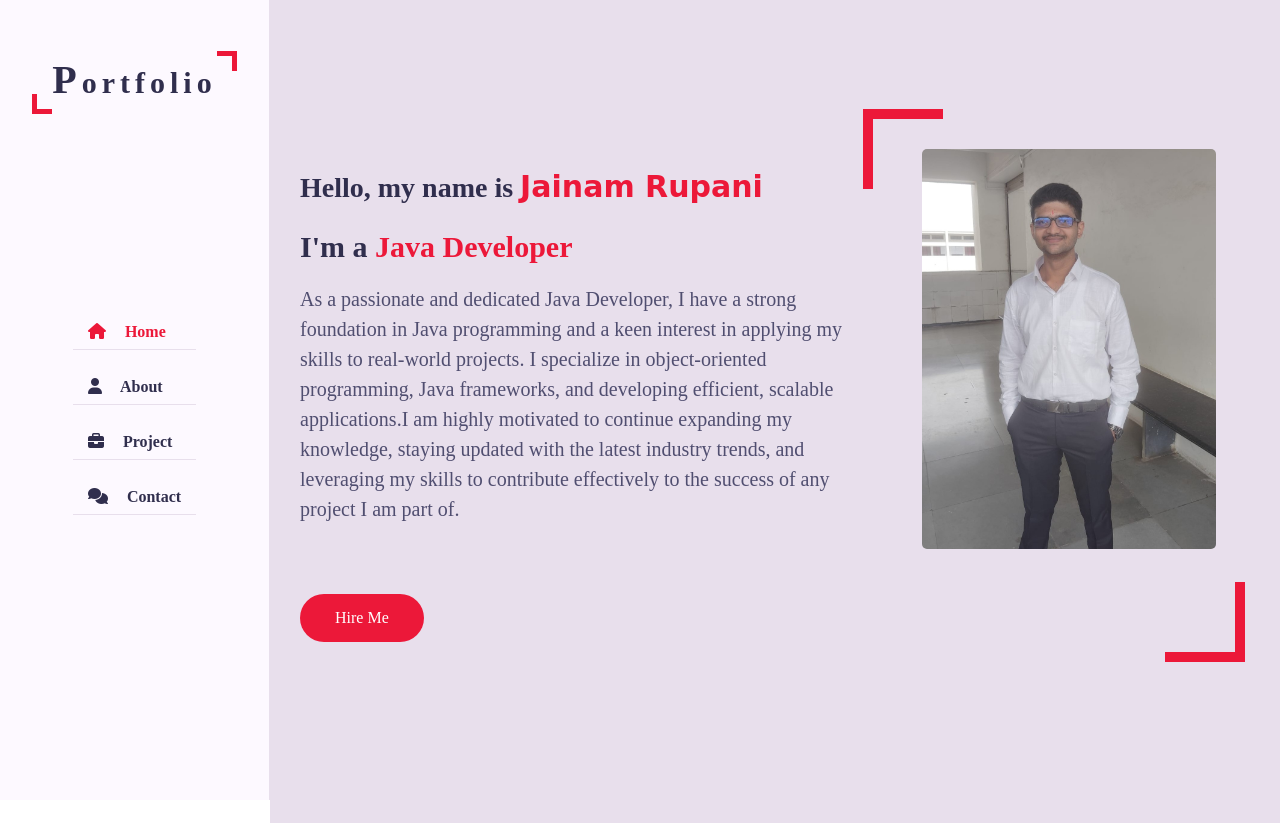
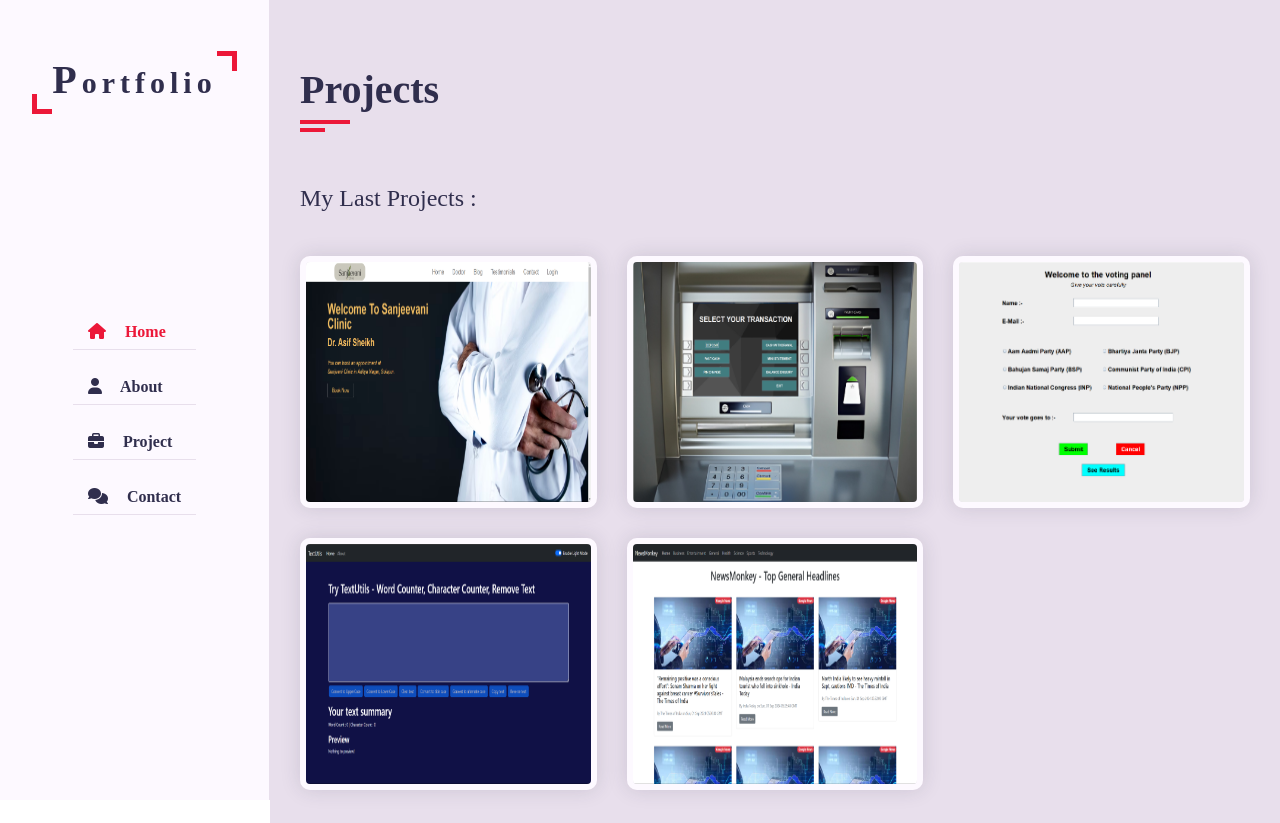
Before and after one commit to jainam-04/Portfolio-Website, a plain HTML site: page Index.html in a window 1280 px wide. Shown: the top 823 px of the page. Drawn offline with Linux system fonts and the light colour scheme; a web font is replaced by a local one.

Commit message:
Projects Section Done

```diff
--- a/Css/style.css
+++ b/Css/style.css
@@ -519,3 +519,38 @@ h3.my-profession {
   text-align: justify;
   color: var(--text-black-700);
 }
+
+/* Projects */
+.projects .container {
+  padding-bottom: 40px;
+}
+
+.projects .projects-heading {
+  flex: 0 0 100%;
+  max-width: 100%;
+  margin-bottom: 40px;
+}
+
+.projects .projects-heading h2 {
+  color: var(--text-black-900);
+  font-weight: 500;
+}
+
+.projects .projects-item {
+  flex: 0 0 33.33%;
+  max-width: 33.33%;
+  margin-bottom: 30px;
+}
+
+.projects .projects-item-inner {
+  border: 6px solid var(--bg-black-100);
+  border-radius: 10px;
+  overflow: hidden;
+  cursor: pointer;
+}
+
+.projects .projects-item-inner .projects-img img {
+  width: 100%;
+  height: 30vh;
+  display: block;
+}
--- a/Index.html
+++ b/Index.html
@@ -43,7 +43,7 @@
     <!-- ===== Main Content Start ===== -->
     <div class="main-content">
       <!-- ===== Home Section Start ===== -->
-      <section class="home section">
+      <section class="home section hidden">
         <div class="container">
           <div class="row">
             <div class="home-info padd-15">
@@ -73,7 +73,7 @@
       </section>
       <!-- ===== Home Section End ===== -->
       <!-- ===== About Section Start -->
-      <section class="about section">
+      <section class="about section hidden">
         <div class="container">
           <div class="row">
             <div class="section-title padd-15">
@@ -292,6 +292,69 @@
         </div>
       </section>
       <!-- ===== About Section End -->
+      <!-- ===== Projects Section Start -->
+      <section class="projects section">
+        <div class="container">
+          <div class="row">
+            <div class="section-title padd-15">
+              <h2>Projects</h2>
+            </div>
+          </div>
+          <div class="row">
+            <div class="projects-heading padd-15">
+              <h2>My Last Projects :</h2>
+            </div>
+          </div>
+          <div class="row">
+            <!-- ===== Projects Item Start -->
+            <div class="projects-item padd-15">
+              <div class="projects-item-inner shadow-dark">
+                <div class="projects-img">
+                  <img src="/Images/Portfolio/Project-1.png" alt="Project-1" />
+                </div>
+              </div>
+            </div>
+            <!-- ===== Projects Item End -->
+            <!-- ===== Projects Item Start -->
+            <div class="projects-item padd-15">
+              <div class="projects-item-inner shadow-dark">
+                <div class="projects-img">
+                  <img src="/Images/Portfolio/Project-2.png" alt="Project-2" />
+                </div>
+              </div>
+            </div>
+            <!-- ===== Projects Item End -->
+            <!-- ===== Projects Item Start -->
+            <div class="projects-item padd-15">
+              <div class="projects-item-inner shadow-dark">
+                <div class="projects-img">
+                  <img src="/Images/Portfolio/Project-3.png" alt="Project-3" />
+                </div>
+              </div>
+            </div>
+            <!-- ===== Projects Item End -->
+            <!-- ===== Projects Item Start -->
+            <div class="projects-item padd-15">
+              <div class="projects-item-inner shadow-dark">
+                <div class="projects-img">
+                  <img src="/Images/Portfolio/Project-4.png" alt="Project-4" />
+                </div>
+              </div>
+            </div>
+            <!-- ===== Projects Item End -->
+            <!-- ===== Projects Item Start -->
+            <div class="projects-item padd-15">
+              <div class="projects-item-inner shadow-dark">
+                <div class="projects-img">
+                  <img src="/Images/Portfolio/Project-5.png" alt="Project-5" />
+                </div>
+              </div>
+            </div>
+            <!-- ===== Projects Item End -->
+          </div>
+        </div>
+      </section>
+      <!-- ===== Projects Section End -->
     </div>
     <!-- ===== Main Content End ===== -->
     <!-- ===== Main Container End ===== -->
```
Also changed, not shown: Images/Portfolio/Project-1.png (added), Images/Portfolio/Project-2.png (added), Images/Portfolio/Project-3.png (added), Images/Portfolio/Project-4.png (added), Images/Portfolio/Project-5.png (added).
